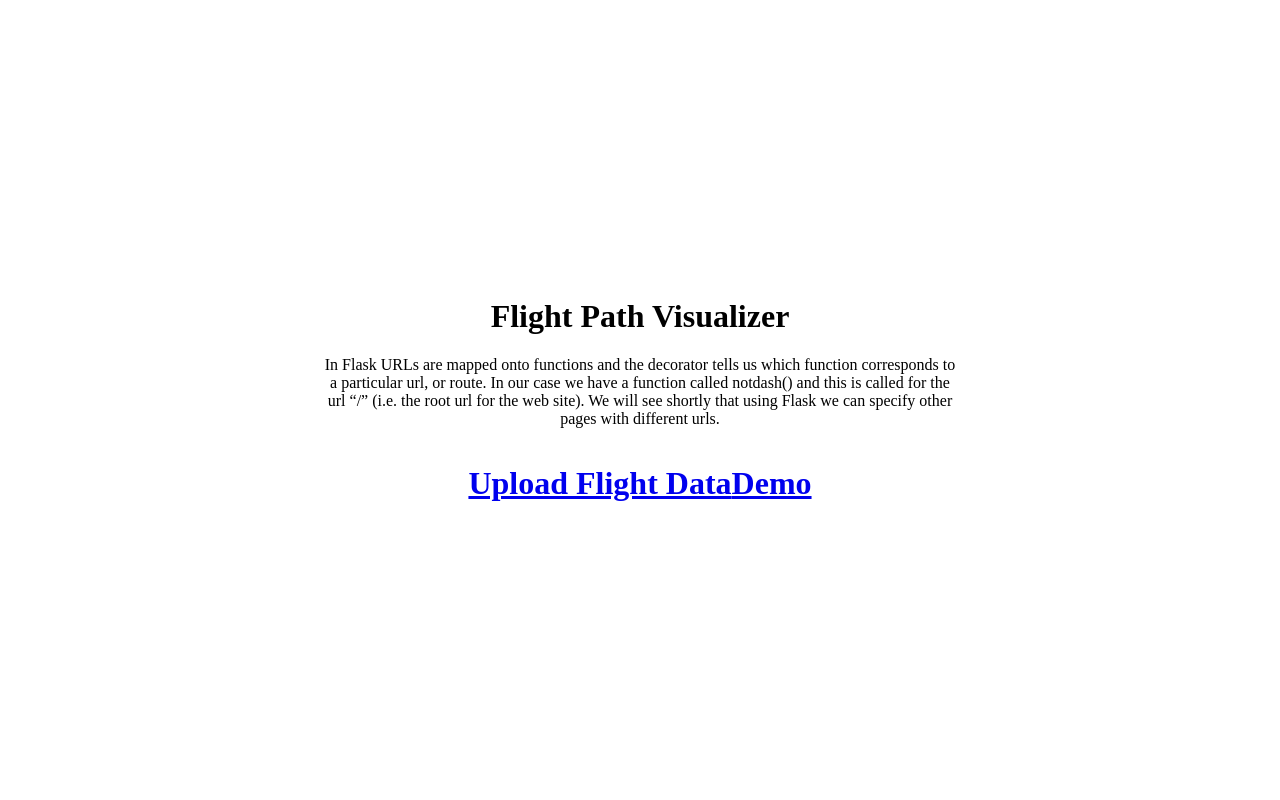
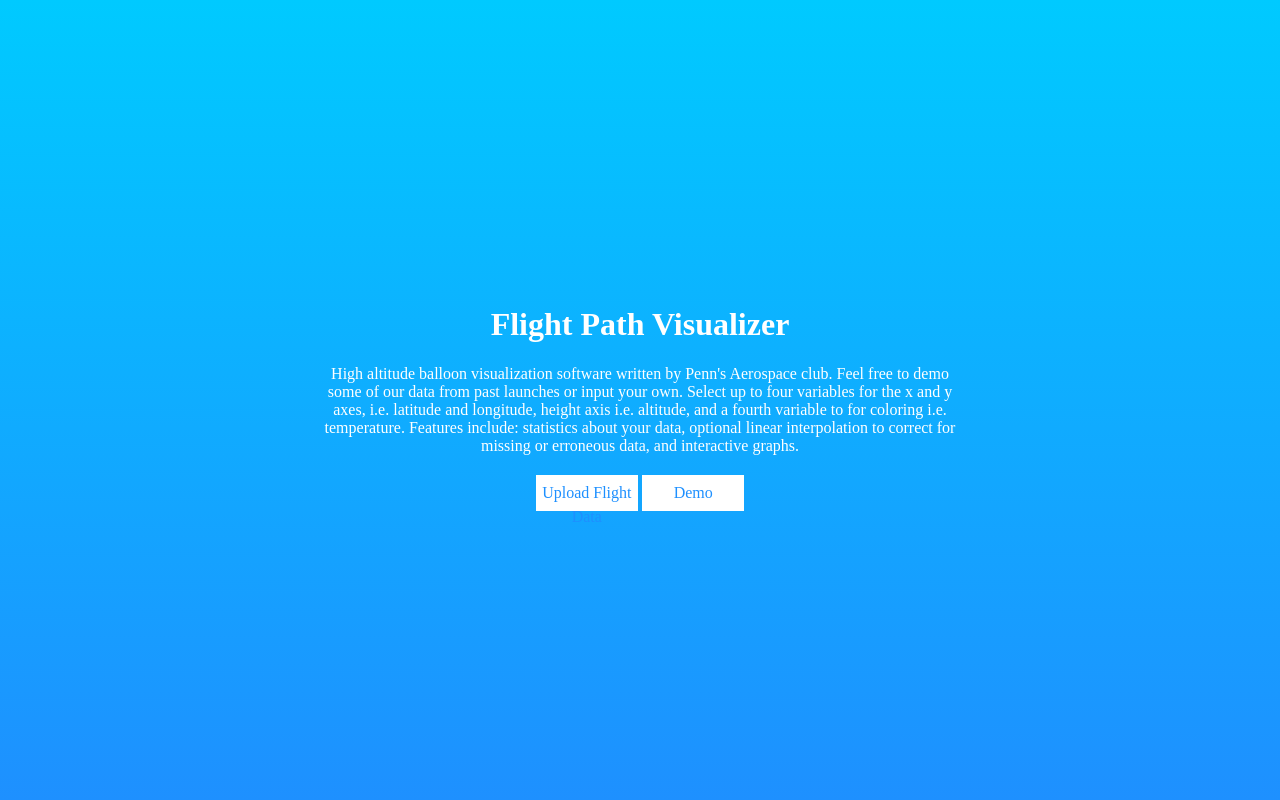
Before and after one commit to PennAerospaceClub/dataAnalysis, a Python web app: template templates/index.html in a window 1280 px wide. Run offline with Jinja, Linux system fonts and the light colour scheme; the template is opened without the code that fills it, so the values that code supplies are empty.

Commit message:
frontend update

```diff
--- a/app.py
+++ b/app.py
@@ -3,6 +3,7 @@ import pandas as pd
 import json
 import plotly
 import plotly.express as px
+from .scripts.flightPath import fp
 
 app = Flask(__name__)
 
@@ -36,4 +37,4 @@ def demo():
     description = """
     A 3-d visualization of the flight path based on data collected from a high-altitude balloon.
     """
-    return render_template('plot.html', graphJSON=graphJSON, header=header,description=description)
+    return render_template('plot.html', launchSite=fp.getMaxCol() graphJSON=graphJSON, header=header,description=description)
--- /dev/null
+++ b/static/css/styles_front.css
@@ -0,0 +1,49 @@
+body,html {
+    margin: 0;
+    padding: 0;
+}
+
+.wrapper {
+    display: flex;
+    /* flex-direction: column; */
+    height: 100vh;
+    min-height: 100vh;
+    justify-content: center;
+    align-items: center;
+    /* background-color: #1e90ff; */
+    background: rgb(30,144,255);
+    background: linear-gradient(0deg, rgba(30,144,255,1) 0%, rgba(0,202,255,1) 100%);
+    color: white;
+    /* background-image: url("../plot.png");
+    background-size: cover; */
+
+}
+
+.block {
+    /* background-color: rgb(40, 233, 82); */
+    text-align: center;
+    max-width: 50%;
+}
+
+#buttons {
+    display: flex;
+    justify-content: center;
+}
+
+.button {
+    background-color: white;
+    color: rgb(30,144,255);
+
+    width: 7vw;
+    height: 3vh;
+    line-height: 3vh;
+
+    border: none;
+    padding: 1%;
+    text-align: center;
+    text-decoration: none;
+    display: inline-block;
+    font-size: 16px;
+    margin: 4px 2px;
+    cursor: pointer;
+}
--- a/templates/index.html
+++ b/templates/index.html
@@ -3,7 +3,7 @@
 
 <head>
     <title>HABViz</title>
-    <link rel="stylesheet" href="{{ url_for('static', filename='css/styles.css') }}">
+    <link rel="stylesheet" href="{{ url_for('static', filename='css/styles_front.css') }}">
 </head>
 
 <body>
@@ -14,16 +14,17 @@
             </div>
 
             <div id="about">
-                <p> In Flask URLs are mapped onto functions and the decorator tells us
-                    which function corresponds to a particular url, or route. In our case we have a function called notdash()
-                    and this is called for the url “/” (i.e. the root url for the web site). We will see shortly that using
-                    Flask we can specify other pages with different urls.
+                <p> High altitude balloon visualization software written by Penn's Aerospace club.
+                    Feel free to demo some of our data from past launches or input your own.
+                    Select up to four variables for the x and y axes, i.e. latitude and longitude, height axis i.e. altitude,
+                    and a fourth variable to for coloring i.e. temperature. Features include: statistics about your data,
+                    optional linear interpolation to correct for missing or erroneous data, and interactive graphs.
                 <p>
             </div>
 
             <div id="buttons">
-                <h1><a href="upload">Upload Flight Data</a></h1>
-                <h1><a href="demo">Demo</a></h1>
+                <a href="upload" class="button">Upload Flight Data</a>
+                <a href="demo" class="button">Demo</a>
             </div>
         </main>
     </div>
```
Also changed, not shown: templates/plot.html (+9 -1 lines).
